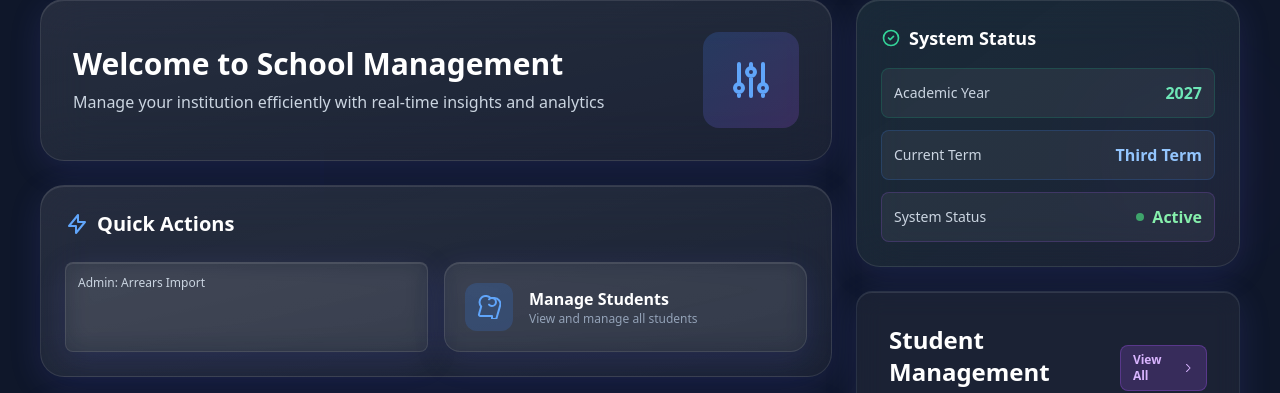
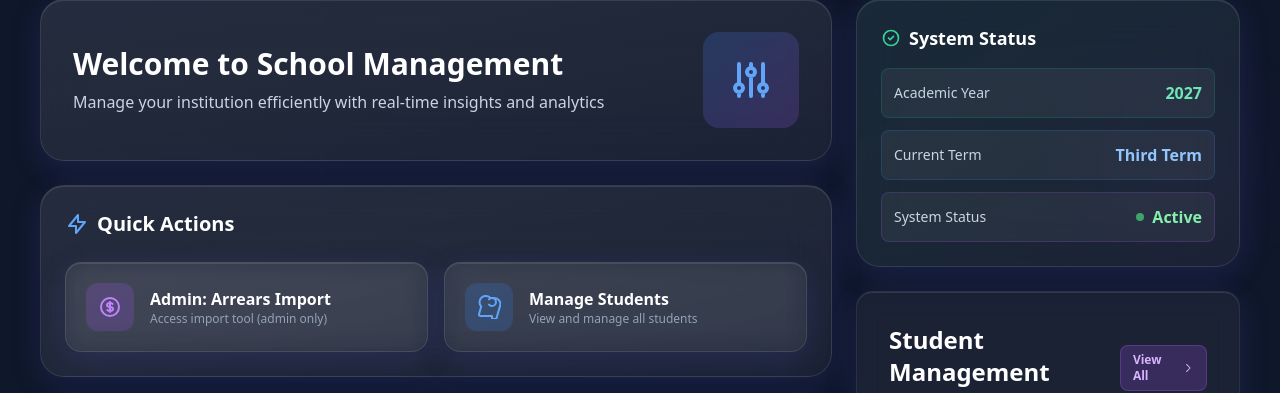
Before and after one commit to Eddiemavhes/School-management, a Django app: page /dashboard/ in a window 1280 px wide. Shown: the part 299-692 px from the top of the page. Run offline with Django 5.2, Linux system fonts and the light colour scheme; a user stored in the database is signed in; data comes from the database, SQL or seed files in the repository; some libraries are stand-ins or nearby versions.

Commit message:
UI: restyle superuser Arrears Import shortcut to match quick-action tiles

```diff
--- a/templates/dashboard/dashboard.html
+++ b/templates/dashboard/dashboard.html
@@ -166,8 +166,18 @@
 
                     {# Superuser shortcut: allow admins to access Arrears Import regardless of term/blocking batches #}
                     {% if request.user.is_superuser %}
-                    <a href="{% url 'arrears_import_start' %}" class="group glass bg-white/3 p-3 rounded-lg border border-white/8 text-xs text-slate-300 hover:bg-white/5 transition-all">
-                        Admin: Arrears Import
+                    <a href="{% url 'arrears_import_start' %}" class="group glass bg-white/5 p-5 rounded-2xl hover:bg-gradient-to-br hover:from-purple-500/15 hover:to-blue-500/15 transition-all duration-300 border border-white/10 hover:border-purple-500/30">
+                        <div class="flex items-center gap-4">
+                            <div class="p-3 rounded-xl bg-purple-500/20 group-hover:bg-purple-500/30 transition-colors">
+                                <svg class="w-6 h-6 text-purple-400" fill="none" stroke="currentColor" viewBox="0 0 24 24">
+                                    <path stroke-linecap="round" stroke-linejoin="round" stroke-width="2" d="M12 8c-1.657 0-3 .895-3 2s1.343 2 3 2 3 .895 3 2-1.343 2-3 2m0-8c1.11 0 2.08.402 2.599 1M12 8V7m0 1v8m0 0v1m0-1c-1.11 0-2.08-.402-2.599-1M21 12a9 9 0 11-18 0 9 9 0 0118 0z"/>
+                                </svg>
+                            </div>
+                            <div>
+                                <h3 class="font-semibold text-white group-hover:text-purple-300 transition-colors">Admin: Arrears Import</h3>
+                                <p class="text-xs text-slate-400">Access import tool (admin only)</p>
+                            </div>
+                        </div>
                     </a>
                     {% endif %}
 
```
